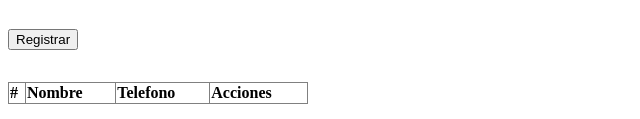
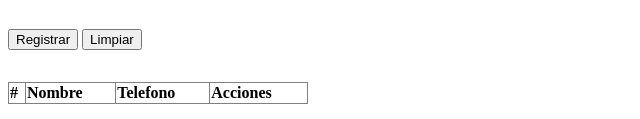
Before and after one commit to victorgp01/CRUD_AA, a website: page public/index.html in a window 1280 px wide. Shown: the part 161-280 px from the top of the page, without its empty margins (0-640 px from the left). Drawn offline with Linux system fonts and the light colour scheme; no server answers.

Commit message:
add btnClear

```diff
--- a/public/index.html
+++ b/public/index.html
@@ -17,6 +17,7 @@
       </div>
       <div style="margin-bottom: 2rem">
          <button id="btnSave" onclick="addNewUser()">Registrar</button>
+         <button id="btsClear" onclick="clearData()">Limpiar</button>
       </div>
 
       <table border="1" style="border-collapse: collapse; width: 300px">
@@ -35,6 +36,13 @@
          const urlApi = "http://localhost:3000";
          const tbody = document.getElementById("tbody");
          const btnSave = document.getElementById("btnSave");
+
+         function clearData() {
+            let username = document.getElementById("username");
+            let userphone = document.getElementById("userphone");
+            username.value = "";
+            userphone.value = "";
+         }
 
          async function getUsers() {
             try {
```
